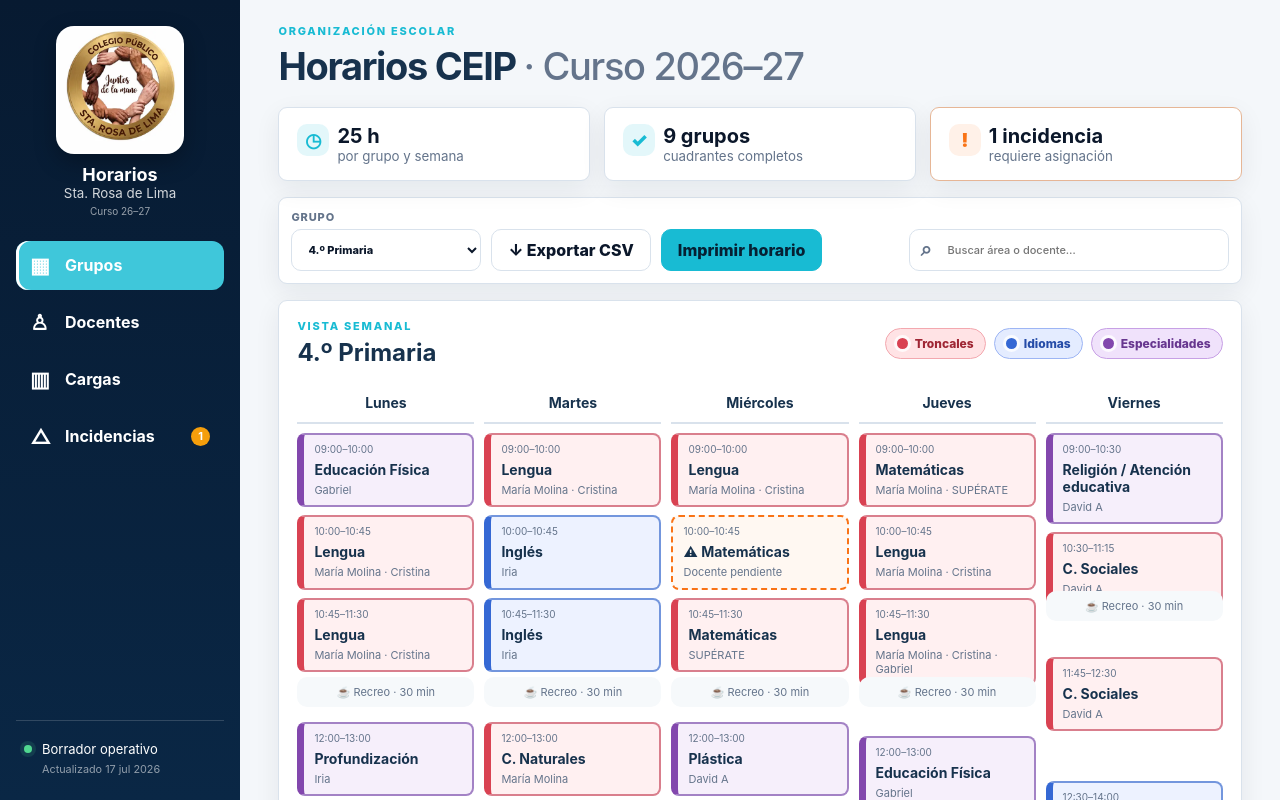
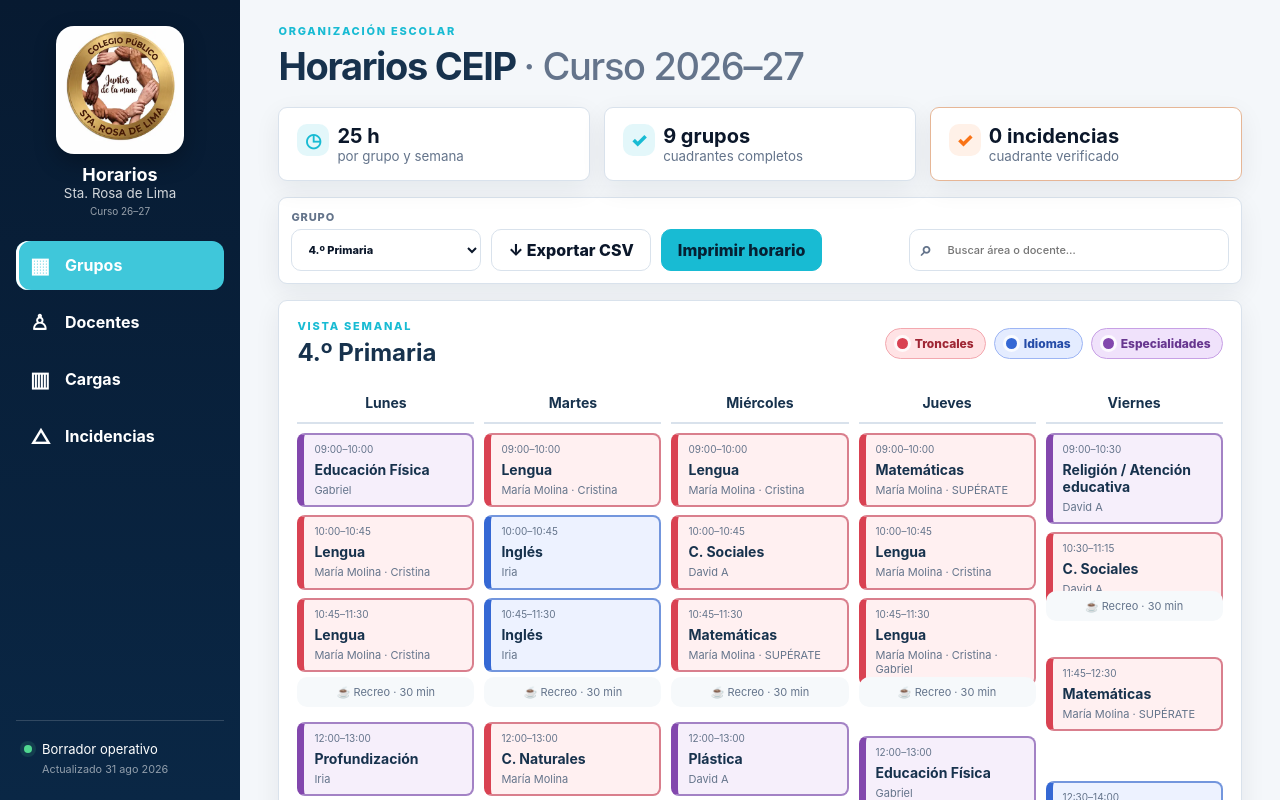
Before and after one commit to IEPENetwork/horarios-ceip-2026-27-public, a React (Vite) app: page / in a window 1280 px wide. Shown: the top 800 px of the page. Built offline with nearby package versions, Linux system fonts and the light colour scheme.

Commit message:
fix: corregir horario de cuarto y francés

```diff
--- a/app/page.tsx
+++ b/app/page.tsx
@@ -6,8 +6,8 @@ type Tab = "groups" | "teachers" | "loads" | "issues";
 type Lesson = { time: string; subject: string; teachers: string[]; minutes: number; issue?: boolean };
 type DayPlan = Record<string, Lesson[]>;
 
-const DAYS = ["Lunes", "Martes", "Miércoles", "Jueves", "Viernes"];
-const GROUPS = ["1", "2A", "2B", "3", "4", "5A", "5B", "6A", "6B"];
+export const DAYS = ["Lunes", "Martes", "Miércoles", "Jueves", "Viernes"];
+export const GROUPS = ["1", "2A", "2B", "3", "4", "5A", "5B", "6A", "6B"];
 const TUTORS: Record<string, string> = {
   "1": "Belén", "2A": "Sandra", "2B": "Dámaris", "3": "David M",
   "4": "María Molina", "5A": "Antonio", "5B": "Ana G", "6A": "Ana B", "6B": "María Muñoz",
@@ -19,7 +19,7 @@ const LABELS: Record<string, string> = {
   MUS: "Música", PROF: "Profundización", RAE: "Religión / Atención educativa", VAL: "Valores",
 };
 
-const GROUP_DATA: Record<string, DayPlan> = {
+export const GROUP_DATA: Record<string, DayPlan> = {
   "1": {
     Lunes: [l("09:00–10:00","ING",["Iria"],60),l("10:00–10:45","LEN",["Belén","Malu"],45),l("10:45–11:30","LEN",["Belén","Malu"],45),l("12:00–13:00","EF",["Fede"],60),l("13:00–14:00","MAT",["Belén","Malu"],60)],
     Martes: [l("09:00–10:00","CN",["Belén"],60),l("10:00–10:45","LEN",["Belén","Malu"],45),l("10:45–11:30","LEN",["Belén","Malu"],45),l("12:00–13:00","EF",["Fede"],60),l("13:00–14:00","MAT",["Belén","Malu"],60)],
@@ -39,16 +39,16 @@ const GROUP_DATA: Record<string, DayPlan> = {
   "4": {
     Lunes: [l("09:00–10:00","EF",["Gabriel"],60),l("10:00–10:45","LEN",["María Molina","Cristina"],45),l("10:45–11:30","LEN",["María Molina","Cristina"],45),l("12:00–13:00","PROF",["Iria"],60),l("13:00–14:00","MAT",["María Molina","SUPÉRATE"],60)],
     Martes: [l("09:00–10:00","LEN",["María Molina","Cristina"],60),l("10:00–10:45","ING",["Iria"],45),l("10:45–11:30","ING",["Iria"],45),l("12:00–13:00","CN",["María Molina"],60),l("13:00–14:00","MAT",["María Molina","SUPÉRATE"],60)],
-    Miércoles: [l("09:00–10:00","LEN",["María Molina","Cristina"],60),l("10:00–10:45","MAT",["Docente pendiente"],45,true),l("10:45–11:30","MAT",["SUPÉRATE"],45),l("12:00–13:00","PLA",["David A"],60),l("13:00–14:00","CN",["María Molina"],60)],
+    Miércoles: [l("09:00–10:00","LEN",["María Molina","Cristina"],60),l("10:00–10:45","CS",["David A"],45),l("10:45–11:30","MAT",["María Molina","SUPÉRATE"],45),l("12:00–13:00","PLA",["David A"],60),l("13:00–14:00","CN",["María Molina"],60)],
     Jueves: [l("09:00–10:00","MAT",["María Molina","SUPÉRATE"],60),l("10:00–10:45","LEN",["María Molina","Cristina"],45),l("10:45–11:30","LEN",["María Molina","Cristina","Gabriel"],45),l("12:00–13:00","EF",["Gabriel"],60),l("13:00–14:00","MUS",["Mamen"],60)],
-    Viernes: [l("09:00–10:30","RAE",["David A"],90),l("10:30–11:15","CS",["David A"],45),l("11:45–12:30","CS",["David A"],45),l("12:30–14:00","ING",["Iria"],90)],
+    Viernes: [l("09:00–10:30","RAE",["David A"],90),l("10:30–11:15","CS",["David A"],45),l("11:45–12:30","MAT",["María Molina","SUPÉRATE"],45),l("12:30–14:00","ING",["Iria"],90)],
   },
   "5A": {
     Lunes: [l("09:00–10:00","ING",["María Muñoz"],60),l("10:00–10:45","CN",["Antonio"],45),l("10:45–11:30","CN",["Antonio"],45),l("12:00–13:00","MUS",["Mamen"],60),l("13:00–14:00","MAT",["Antonio","David A"],60)],
     Martes: [l("09:00–10:00","LEN",["Antonio","Ana G"],60),l("10:00–10:45","MAT",["Antonio","David A"],45),l("10:45–11:30","MAT",["Antonio","David A"],45),l("12:00–13:00","PLA",["Antonio"],60),l("13:00–14:00","EF",["Gabriel"],60)],
-    Miércoles: [l("09:00–10:00","ING",["María Muñoz"],60),l("10:00–10:45","MAT",["Antonio","David A"],45),l("10:45–11:30","CS",["Antonio"],45),l("12:00–13:00","LEN",["Antonio","Ana G"],60),l("13:00–14:00","PROF",["Iria"],60)],
+    Miércoles: [l("09:00–10:00","ING",["María Muñoz"],60),l("10:00–10:45","FRA",["María Molina"],45),l("10:45–11:30","CS",["Antonio"],45),l("12:00–13:00","LEN",["Antonio","Ana G"],60),l("13:00–14:00","PROF",["Iria"],60)],
     Jueves: [l("09:00–10:00","ING",["María Muñoz"],60),l("10:00–10:45","MAT",["Antonio","David A"],45),l("10:45–11:30","CS",["Antonio"],45),l("12:00–13:00","LEN",["Antonio","Ana G"],60),l("13:00–14:00","EF",["Gabriel"],60)],
-    Viernes: [l("09:00–10:30","RAE",["Antonio"],90),l("10:30–11:15","FRA",["María Molina"],45),l("11:45–12:30","FRA",["María Molina"],45),l("12:30–14:00","LEN",["Antonio","Ana G"],90)],
+    Viernes: [l("09:00–10:30","RAE",["Antonio"],90),l("10:30–11:15","FRA",["María Molina"],45),l("11:45–12:30","MAT",["Antonio","David A"],45),l("12:30–14:00","LEN",["Antonio","Ana G"],90)],
   },
   "5B": {
     Lunes: [l("09:00–10:00","PLA",["Antonio"],60),l("10:00–10:45","MAT",["Ana G","David A"],45),l("10:45–11:30","MAT",["Ana G","David A"],45),l("12:00–13:00","LEN",["Ana G","Antonio"],60),l("13:00–14:00","EF",["Gabriel"],60)],
@@ -86,9 +86,9 @@ function sixthA(): DayPlan { return {
 function sixthB(): DayPlan { return {
   Lunes:[l("09:00–10:00","MUS",["Mamen"],60),l("10:00–10:45","CS",["María Muñoz"],45),l("10:45–11:30","VAL",["Mamen"],45),l("12:00–13:00","MAT",["María Muñoz","Ana B"],60),l("13:00–14:00","ING",["David M"],60)],
   Martes:[l("09:00–10:00","ING",["David M"],60),l("10:00–10:45","CN",["María Muñoz"],45),l("10:45–11:30","CN",["María Muñoz"],45),l("12:00–13:00","MAT",["María Muñoz","Ana B"],60),l("13:00–14:00","LEN",["María Muñoz"],60)],
-  Miércoles:[l("09:00–10:00","EF",["Gabriel"],60),l("10:00–10:45","FRA",["María Molina"],45),l("10:45–11:30","FRA",["María Molina"],45),l("12:00–13:00","MAT",["María Muñoz","Ana B"],60),l("13:00–14:00","PLA",["Fede"],60)],
+  Miércoles:[l("09:00–10:00","EF",["Gabriel"],60),l("10:00–10:45","RAE",["Fede"],45),l("10:45–11:30","RAE",["Fede"],45),l("12:00–13:00","MAT",["María Muñoz","Ana B"],60),l("13:00–14:00","PLA",["Fede"],60)],
   Jueves:[l("09:00–10:00","EF",["Gabriel"],60),l("10:00–10:45","LEN",["María Muñoz","Mamen"],45),l("10:45–11:30","LEN",["María Muñoz","Mamen"],45),l("12:00–13:00","ING",["David M"],60),l("13:00–14:00","MAT",["María Muñoz","Ana B"],60)],
-  Viernes:[l("09:00–10:30","RAE",["Fede"],90),l("10:30–11:15","VAL",["Mamen"],45),l("11:45–12:30","CS",["María Muñoz"],45),l("12:30–14:00","LEN",["María Muñoz"],90)],
+  Viernes:[l("09:00–10:30","FRA",["María Molina"],90),l("10:30–11:15","VAL",["Mamen"],45),l("11:45–12:30","CS",["María Muñoz"],45),l("12:30–14:00","LEN",["María Muñoz"],90)],
 }; }
 
 type Entry = Lesson & { day:string; group:string };
@@ -126,7 +126,7 @@ function complementaryFor(teacher:string, tutor:boolean, entries:Entry[]) {
 
 export default function Home() {
   const entries=useMemo(()=>allEntries(),[]);
-  const teachers=useMemo(()=>Array.from(new Set(entries.flatMap(e=>e.teachers))).filter(x=>x!=="Docente pendiente").sort((a,b)=>a.localeCompare(b,"es")),[entries]);
+  const teachers=useMemo(()=>Array.from(new Set(entries.flatMap(e=>e.teachers))).sort((a,b)=>a.localeCompare(b,"es")),[entries]);
   const [tab,setTab]=useState<Tab>("groups");
   const [group,setGroup]=useState("4");
   const [teacher,setTeacher]=useState("María Molina");
@@ -142,7 +142,7 @@ export default function Home() {
     <aside className="sidebar" aria-label="Navegación principal">
       <div className="mark"><img src="./logo-srl-v4.webp" alt="Colegio Público Santa Rosa de Lima"/><div><b>Horarios</b><small>Sta. Rosa de Lima</small><em>Curso 26–27</em></div></div>
       <nav>{navButton("groups","Grupos","▦",tab,setTab)}{navButton("teachers","Docentes","♙",tab,setTab)}{navButton("loads","Cargas","▥",tab,setTab)}{navButton("issues","Incidencias","△",tab,setTab)}</nav>
-      <div className="sidebar-note"><span className="status-dot"/>Borrador operativo<small>Actualizado 17 jul 2026</small></div>
+      <div className="sidebar-note"><span className="status-dot"/>Borrador operativo<small>Actualizado 31 ago 2026</small></div>
     </aside>
     <section className="shell">
       <header className="topbar">
@@ -154,7 +154,7 @@ export default function Home() {
       <div className="metrics">
         <div><span className="metric-icon">◷</span><strong>25 h</strong><small>por grupo y semana</small></div>
         <div><span className="metric-icon">✓</span><strong>9 grupos</strong><small>cuadrantes completos</small></div>
-        <button className="issue-metric" onClick={()=>setTab("issues")}><span>!</span><strong>1 incidencia</strong><small>requiere asignación</small></button>
+        <button className="issue-metric resolved" onClick={()=>setTab("issues")}><span>✓</span><strong>0 incidencias</strong><small>cuadrante verificado</small></button>
       </div>
 
       {tab==="groups" && <>
@@ -176,7 +176,7 @@ export default function Home() {
   </main>;
 }
 
-function navButton(id:Tab,label:string,icon:string,tab:Tab,setTab:(t:Tab)=>void){return <button key={id} className={tab===id?"active":""} onClick={()=>setTab(id)}><span>{icon}</span>{label}{id==="issues"&&<i>1</i>}</button>}
+function navButton(id:Tab,label:string,icon:string,tab:Tab,setTab:(t:Tab)=>void){return <button key={id} className={tab===id?"active":""} onClick={()=>setTab(id)}><span>{icon}</span>{label}</button>}
 function groupName(g:string){return `${g.replace("A",".º A").replace("B",".º B")}${/[AB]/.test(g)?"": ".º"} Primaria`;}
 function Toolbar({children,query,setQuery}:{children:React.ReactNode;query:string;setQuery:(s:string)=>void}){return <div className="toolbar">{children}<label className="search"><span>⌕</span><input value={query} onChange={e=>setQuery(e.target.value)} placeholder="Buscar área o docente…"/></label></div>}
 
@@ -201,8 +201,8 @@ function LoadsView({teachers,entries}:{teachers:string[];entries:Entry[]}){
 
 function IssuesView({setTab,setGroup}:{setTab:(t:Tab)=>void;setGroup:(g:string)=>void}){
   const open=()=>{setGroup("4");setTab("groups")};
-  return <section className="issues-layout"><article className="issue-card"><div className="issue-symbol">!</div><div><span className="issue-status">Pendiente de asignación</span><h2>Matemáticas de 4.º · 45 minutos</h2><p><b>Miércoles, 10:00–10:45.</b> La franja libera a María Molina para Francés y SUPÉRATE conserva la prioridad de 2.º. Falta asignar el docente que atenderá esta única sesión.</p><div className="tags"><span>1 único error de DC</span><span>Sin solape de Francés</span><span>Prioridad 2.º conservada</span></div><button className="primary" onClick={open}>Ver en el horario de 4.º</button></div></article>
-    <aside className="checks panel"><h3>Controles superados</h3><ul><li><span>✓</span>25 horas semanales por grupo, incluidos recreos.</li><li><span>✓</span>Ningún área supera 90 minutos diarios.</li><li><span>✓</span>Francés: 90 minutos en 5.º A, 5.º B, 6.º A y 6.º B.</li><li><span>✓</span>Francés no coincide con Religión.</li><li><span>✓</span>Naturales y Sociales se distribuyen en días distintos.</li><li><span>✓</span>Malu no tiene sesiones los jueves.</li></ul></aside></section>
+  return <section className="issues-layout"><article className="issue-card resolved-card"><div className="issue-symbol">✓</div><div><span className="issue-status">Incidencia resuelta</span><h2>4.º sin sesiones troncales pendientes</h2><p>María Molina imparte íntegramente Lengua, Matemáticas y Ciencias Naturales. David Almagro imparte Ciencias Sociales el miércoles y el viernes, además de Religión / Atención Educativa.</p><div className="tags"><span>Sociales en días distintos</span><span>Francés: 90 min por grupo</span><span>Sin docente pendiente</span></div><button className="primary" onClick={open}>Ver el horario de 4.º</button></div></article>
+    <aside className="checks panel"><h3>Controles superados</h3><ul><li><span>✓</span>25 horas semanales por grupo, incluidos recreos.</li><li><span>✓</span>Ningún área supera 90 minutos diarios.</li><li><span>✓</span>Francés: 90 minutos en 5.º A, 5.º B, 6.º A y 6.º B.</li><li><span>✓</span>María conserva toda la Lengua, Matemáticas y Naturales de 4.º.</li><li><span>✓</span>Sociales de 4.º se imparte en dos días diferentes.</li><li><span>✓</span>Malu no tiene sesiones los jueves.</li></ul></aside></section>
 }
 
 function formatMinutes(m:number){return `${Math.floor(m/60)} h${m%60?` ${m%60} min`:""}`}
```
